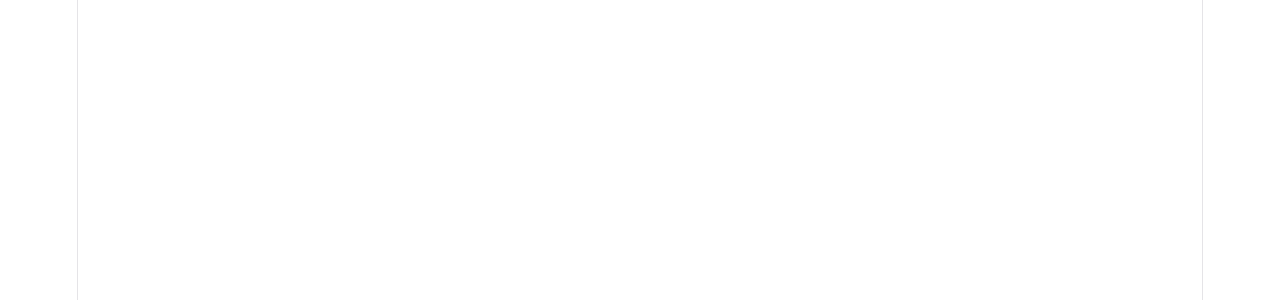
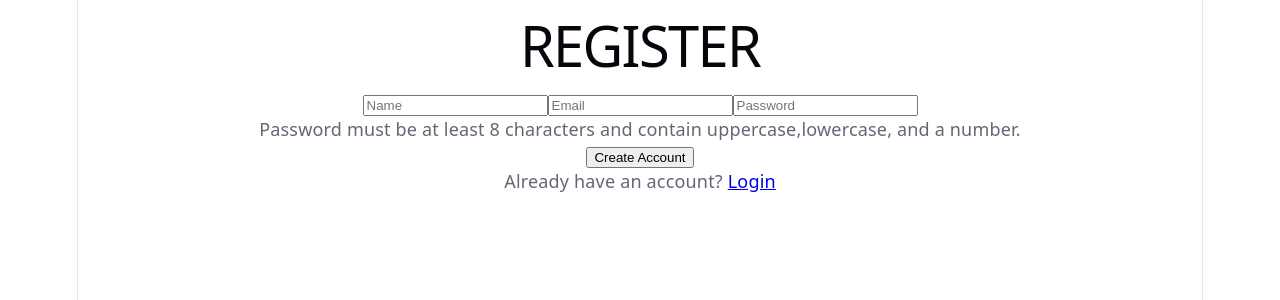
Before and after one commit to devshanuuu/task-tracker, a React app in the folder frontend/: page /register in a window 1280 px wide. Before the commit this address had no page. Shown: the top 300 px of the page. Built offline with nearby package versions, Linux system fonts and the light colour scheme; the HTML template or start-up script is replaced by a standard one.

Commit message:
Build React registration and auth error handling

```diff
--- a/frontend/src/App.jsx
+++ b/frontend/src/App.jsx
@@ -2,12 +2,14 @@
 import ProtectedRoute from './components/ProtectedRoute'
 import Home from './components/Home'
 import Login from './components/Login'
+import Register from './components/Register'
 
 function App() {
   return (
     <BrowserRouter>
        <Routes>
           <Route path = "/login" element ={<Login />} />
+          <Route path = "/register" element ={<Register />} />
           <Route path = "/" element ={<ProtectedRoute><Home /></ProtectedRoute>} />
        </Routes>
     </BrowserRouter>
--- a/frontend/src/components/Login.jsx
+++ b/frontend/src/components/Login.jsx
@@ -1,5 +1,5 @@
 import {useState} from 'react'
-import {useNavigate} from 'react-router-dom'
+import {Link, useNavigate} from 'react-router-dom'
 import api from '../api/axios'
 
 function Login() {
@@ -31,6 +31,7 @@
                 Login
               </button>
             </form>
+            <p>Don't have an account? <Link to ="/register">Create one</Link></p>
         </div>
     )
 }
--- /dev/null
+++ b/frontend/src/components/Register.jsx
@@ -0,0 +1,52 @@
+import {useState} from 'react'
+import api from '../api/axios'
+import {Link, useNavigate} from 'react-router-dom'
+
+function Register() {
+    const[name, setName] = useState('')
+    const[email, setEmail] = useState('')
+    const[password, setPassword] = useState('')
+    const[error, setError] =useState('')
+    const navigate = useNavigate()
+
+    const handleSubmit = async(e) => {
+
+        e.preventDefault()
+        setError('') // Clear any previous error
+
+        try {
+            const response = await api.post('/register', {name: name, email: email, password: password })
+            console.log(response.data)
+
+            localStorage.setItem('token', response.data.token)
+            localStorage.setItem('user', JSON.stringify(response.data.user))
+
+            navigate('/')
+
+        }catch(error) {
+            console.log(error.response)
+            setError('Something went wrong, Please try again')
+        }
+
+
+
+    }
+
+    return (
+        <div>
+            <h1>REGISTER</h1>
+            {error && <p>{error}</p>}
+
+            <form onSubmit = {handleSubmit}>
+                <input type = "text" placeholder = "Name" value = {name} onChange = {(e) => setName(e.target.value)}/>
+                <input type = "email" placeholder = "Email" value = {email} onChange = {(e) => setEmail(e.target.value)}/>
+                <input type = "password" placeholder = "Password" value = {password} onChange = {(e) => setPassword(e.target.value)}/>
+                <p> Password must be at least 8 characters and contain uppercase,lowercase, and a number.</p>
+                <button type = "submit">Create Account</button>
+            </form>
+            <p>Already have an account? <Link to ='/login'>Login</Link></p>
+        </div>
+    )
+}
+
+export default Register
```
